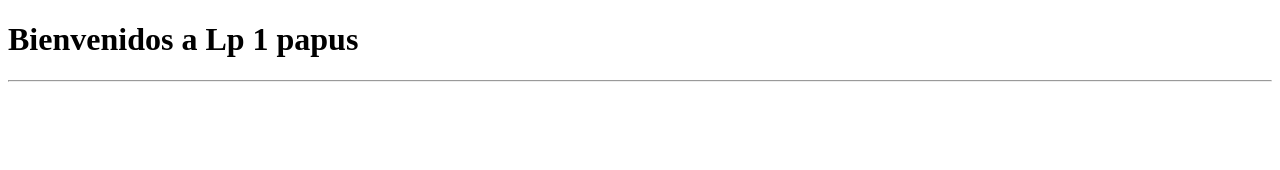
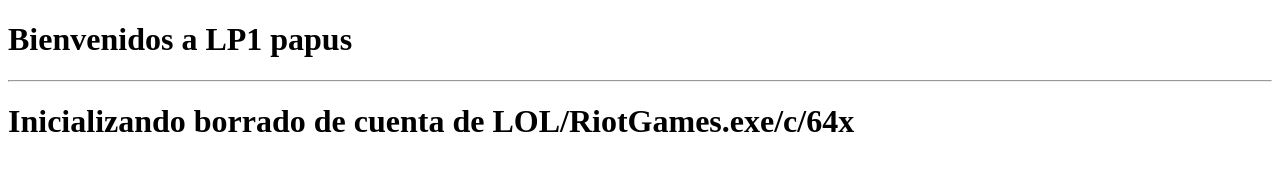
Before and after one commit to JosueMoron120/lp2020-g2, a plain HTML site: page index.html in a window 1280 px wide. Drawn offline with Linux system fonts and the light colour scheme.

Commit message:
Estyles body

```diff
--- a/index.html
+++ b/index.html
@@ -4,9 +4,17 @@
     <meta charset="UTF-8">
     <meta name="viewport" content="width=device-width, initial-scale=1.0">
     <title>Document</title>
+    <style>
+        body{
+            background-color:transparent;
+        }
+
+    </style>
 </head>
 <body>
-    <h1>Bienvenidos a Lp 1 papus</h1>
+    <h1>Bienvenidos a LP1 papus</h1>
     <hr>
 </body>
+<h1>Inicializando borrado de cuenta de LOL/RiotGames.exe/c/64x </h1>
+<h2></h2>
 </html>
```
